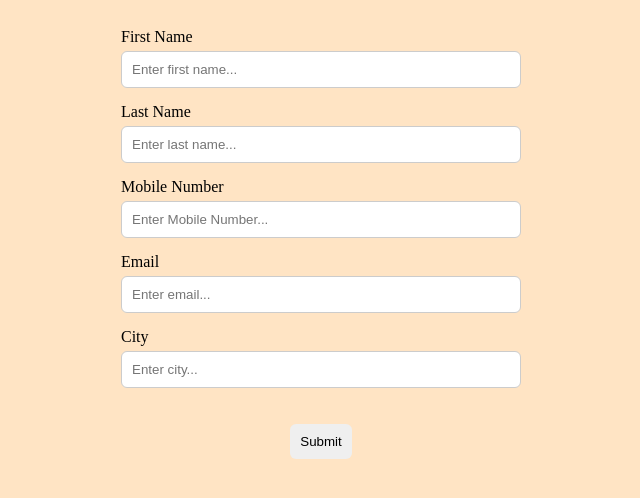
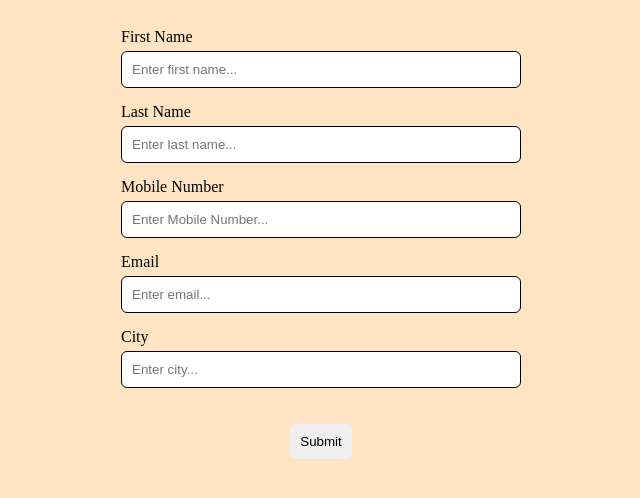
Before and after one commit to jainansh06/Form-Validation, a plain HTML site: page index.html in a window 1280 px wide. Shown: the part 196-694 px from the top of the page, without its empty margins (329-969 px from the left). Drawn offline with Linux system fonts and the light colour scheme.

Commit message:
Update style.css

```diff
--- a/style.css
+++ b/style.css
@@ -34,7 +34,7 @@ h1 {
 .form input{
     padding: 10px;
     margin-top: 5px;
-    border: 1px solid #ccc;
+    border: 1px solid black;
     border-radius: 6px;
 }
 
```
